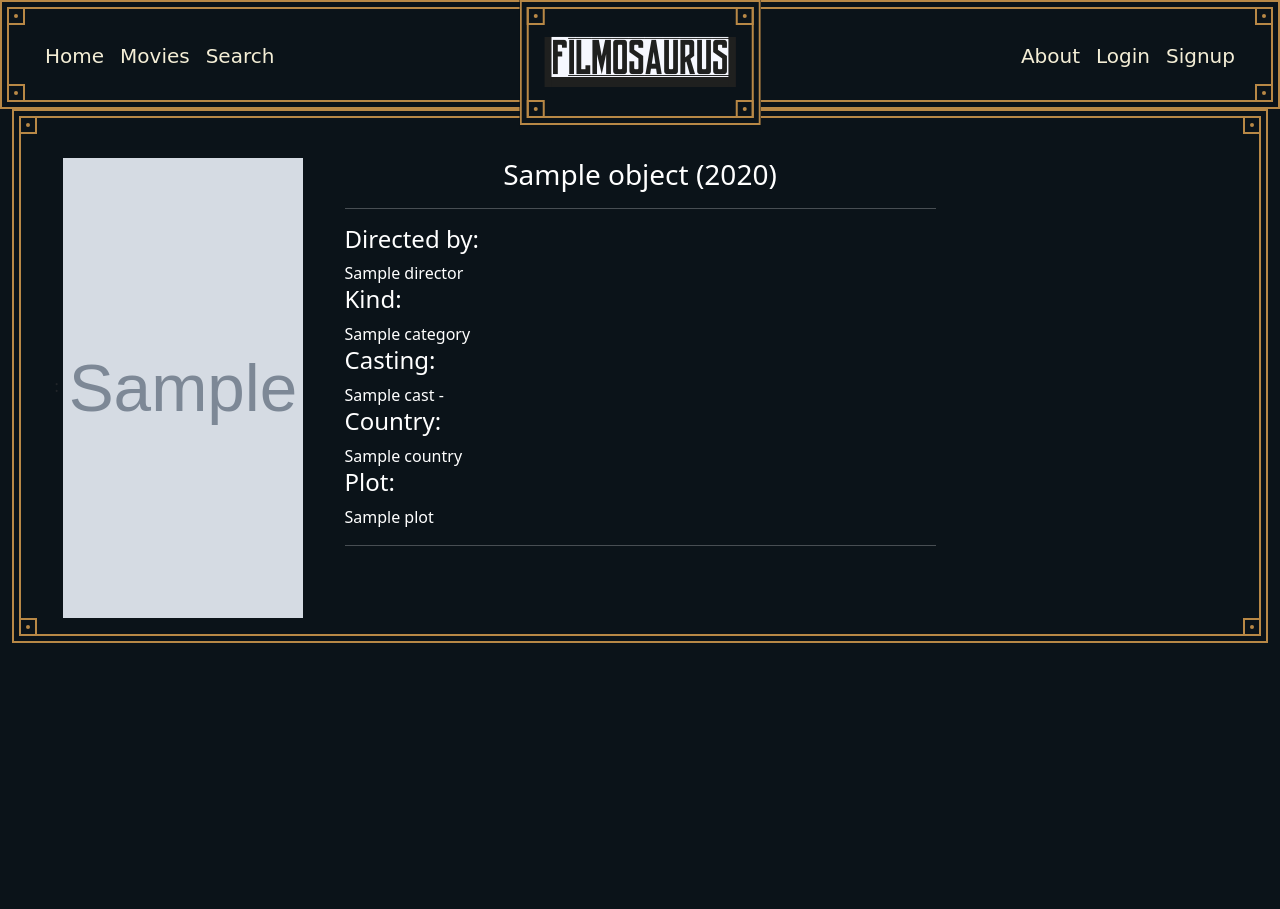
After one commit to MagicRom06/Filmosaurus, a Django app: template movies/templates/movies/movie_detail.html in a window 1280 px wide. The commit adds this page. Run offline with Django 3.2, Linux system fonts and the light colour scheme; the template is opened without the code that fills it: most values are stand-ins (such as "Sample title", 1, 10 or a date in 2020); grey boxes marked "Sample" are stand-in pictures; some libraries are stand-ins or nearby versions; some web fonts are replaced.

Commit message:
create movie detail card

```diff
--- /dev/null
+++ b/movies/templates/movies/movie_detail.html
@@ -0,0 +1,38 @@
+{% extends '_base.html' %}
+{% block title %}{{ object.title }}{% endblock title %}
+{% block body %}
+<section id="movie_detail" class="home-section">
+    <div class="container-fluid">
+        <div class="fancy-border">
+            <div class="row">
+                <div class="col-lg-3 col-md-12 mt-4 text-center">:
+                    <img class="detail_image" src="{{ object.picture }}" width="240" height="460">
+                </div>
+                <div class="col-lg-6 col-md-12 mt-4 text-white">
+                    <h3 class="text-center text-white">{{ object.title }} ({{object.year}})</h3>
+                    <hr>
+                    <h4>Directed by:</h4>
+                    {% for director in object.directors.all %}
+                    {{director.name}}
+                    {% endfor %}
+                    <h4>Kind:</h4>
+                    {% for category in object.categories.all %}
+                    {{category.name}}
+                    {% endfor %}
+                    <h4>Casting:</h4>
+                    {% for cast in object.casts.all %}
+                    {{cast.name}} -
+                    {% endfor %}
+                    <h4>Country:</h4>
+                    {% for country in object.countries.all %}
+                    {{country.name}}
+                    {% endfor %}
+                    <h4>Plot:</h4>
+                    {{object.plot}}
+                    <hr>
+                </div>
+            </div>
+        </div>
+    </div>
+</section>
+{% endblock body %}
--- a/static/css/base.css
+++ b/static/css/base.css
@@ -303,3 +303,6 @@ body {
       color:black;
       border: none;
   }
+  .detail_image {
+      position: relative;
+  }
```
Also changed, not shown: movies/urls.py (+6 -1 lines), movies/views.py (+6 -1 lines).
